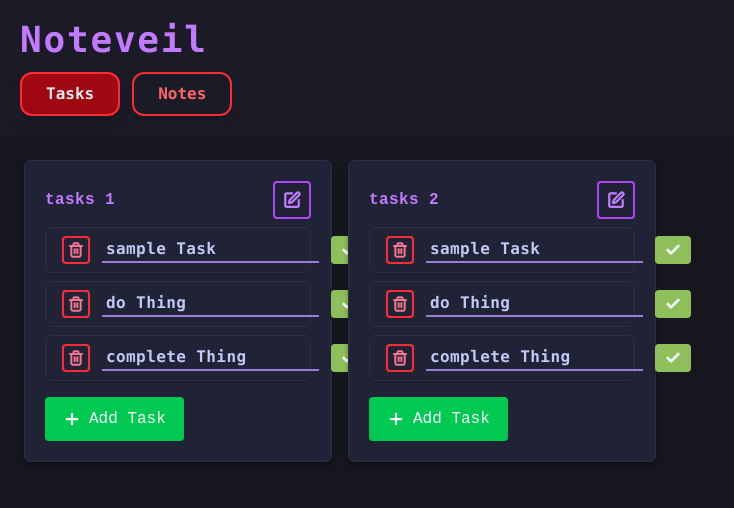
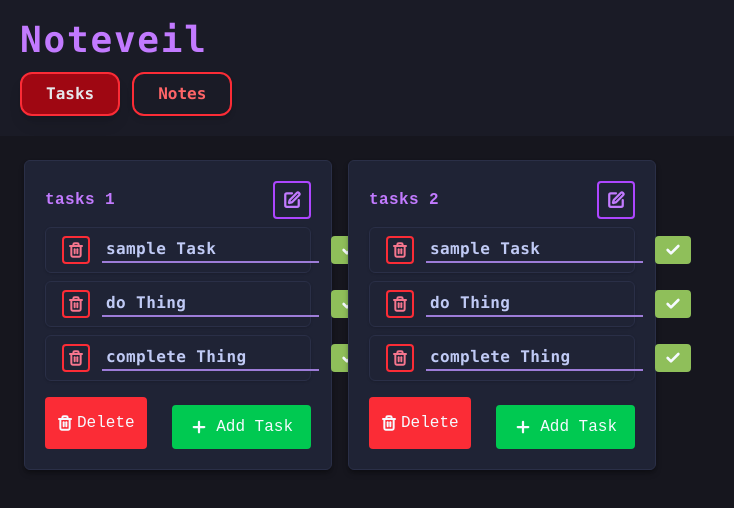
Before and after one commit to HShrigma/noteveil, a React (Vite) app: page / in a window 1280 px wide. Shown: the top 508 px of the page, without its empty margins (0-734 px from the left). Built offline with nearby package versions, Linux system fonts and the light colour scheme.

Commit message:
feat(tasklist): implement taskList deletion - add taskList deletion via ConfirmDeleteButton component - use event propagation to maintain convention - implement deletion logic in NotesHolder - minor typo fix on Note - minor animation bugfix on ConfirmDeleteButton

```diff
--- a/src/view/notes/Note.tsx
+++ b/src/view/notes/Note.tsx
@@ -134,7 +134,7 @@ export const Note = ({
                     <div className="flex justify-between mt-2">
                         <ConfirmDeleteButton
                             onConfirm={() => onNoteDelete?.(id)}
-                            label="delete"
+                            label="Delete"
                         />
                         <button
                             onClick={signalInactive}
--- a/src/view/shared/ConfirmDeleteButton.tsx
+++ b/src/view/shared/ConfirmDeleteButton.tsx
@@ -35,8 +35,8 @@ export const ConfirmDeleteButton = ({
         if (confirming) {
             const timeout = setTimeout(() => {
                 setConfirming(false);
-                setShaking(true);
-            }, 3000);
+                setShaking(false);
+            }, 1000);
             return () => clearTimeout(timeout);
         }
     }, [confirming]);
--- a/src/view/tasks/TaskList.tsx
+++ b/src/view/tasks/TaskList.tsx
@@ -2,7 +2,7 @@ import { useState } from "react";
 import EditableTitle from "../shared/EditableTitle";
 import Task, { type TaskItem } from "./Task";
 import TaskAdder from "./TaskAdder";
-import { triggerScreenBob } from "../utils/screenShake";
+import ConfirmDeleteButton from "../shared/ConfirmDeleteButton";
 
 export interface TaskListData{
     id: number;
@@ -17,9 +17,10 @@ interface TaskListProps {
     onTaskRemoved?: (id: number, taskId: number) => void;
     onTitleEdited?: (id: number, label: string) => void;
     onTitleSubmitted?: (id:number) => void;
+    onDeleted?: (id:number) => void;
 };
 
-export const TaskList = ({ data, onTaskChanged, onTaskAdded, onTaskRemoved, onTitleEdited, onTitleSubmitted}: TaskListProps) => {
+export const TaskList = ({ data, onTaskChanged, onTaskAdded, onTaskRemoved, onTitleEdited, onTitleSubmitted, onDeleted}: TaskListProps) => {
     const [maxId, setMaxId] = useState(data.tasks.length);
     const handleStatusChange = (id: number, label: string, completed: boolean) => {
         onTaskChanged?.(data.id, id, label, completed);
@@ -40,6 +41,9 @@ export const TaskList = ({ data, onTaskChanged, onTaskAdded, onTaskRemoved, onTi
         onTitleSubmitted?.(index);
     };
 
+    const onDelete = () => {
+        onDeleted?.(data.id) ;
+    };
     return (
         <>
             <EditableTitle
@@ -56,8 +60,12 @@ export const TaskList = ({ data, onTaskChanged, onTaskAdded, onTaskRemoved, onTi
                     onDelete={removeTask}
                 />))}
             </div>
-            <div className="mt-4">
-                <TaskAdder onTaskAdded={addNewTask} />
+            <div className="flex justify-between mt-4 gap-2">
+                    <ConfirmDeleteButton
+                        onConfirm={onDelete}
+                        label="Delete"
+                    />
+                    <TaskAdder onTaskAdded={addNewTask} />
             </div>
         </>
     );
--- a/src/view/tasks/TasksHolder.tsx
+++ b/src/view/tasks/TasksHolder.tsx
@@ -16,8 +16,8 @@ export const TasksHolder = () => {
     { id: 2, label: "complete Thing", done: false },
   ];
   const [allTasks, setAllTasks] = useState<TaskListData[]>([
-    { id: 0, title: "tasks 1", tasks: [...sampleTasks] },
-    { id: 1, title: "tasks 2", tasks: [...sampleTasks] }
+    { id: 1, title: "tasks 1", tasks: [...sampleTasks] },
+    { id: 2, title: "tasks 2", tasks: [...sampleTasks] }
   ]);
 
   const getTaskListIndexById = (id:number) => {
@@ -50,6 +50,11 @@ export const TasksHolder = () => {
     );
   };
 
+  const removeList = (id: number) => {
+    const newTasks = [...allTasks];
+    setAllTasks(newTasks.filter(task => task.id != id));
+  }
+
   const editTaskTitle = (id: number, newValue: string) => {
     const newTasks = [...allTasks];
     newTasks[getTaskListIndexById(id)].title = newValue;
@@ -66,7 +71,10 @@ export const TasksHolder = () => {
       columnClassName="flex flex-col gap-4"
     >
       {allTasks.map(task =>
-        <section className="bg-[#1f2335] p-5 rounded-md shadow-md shadow-black/30 border border-[#2a2f47]">
+        <section
+          className="bg-[#1f2335] p-5 rounded-md shadow-md shadow-black/30 border border-[#2a2f47]"
+          key={task.id}
+        >
           <TaskList
             data={task}
             onTaskChanged={handleTaskChanged}
@@ -74,6 +82,7 @@ export const TasksHolder = () => {
             onTaskRemoved={removeTask}
             onTitleEdited={editTaskTitle}
             onTitleSubmitted={submitTaskTitle}
+            onDeleted={removeList}
           />
         </section>
       )}
```
